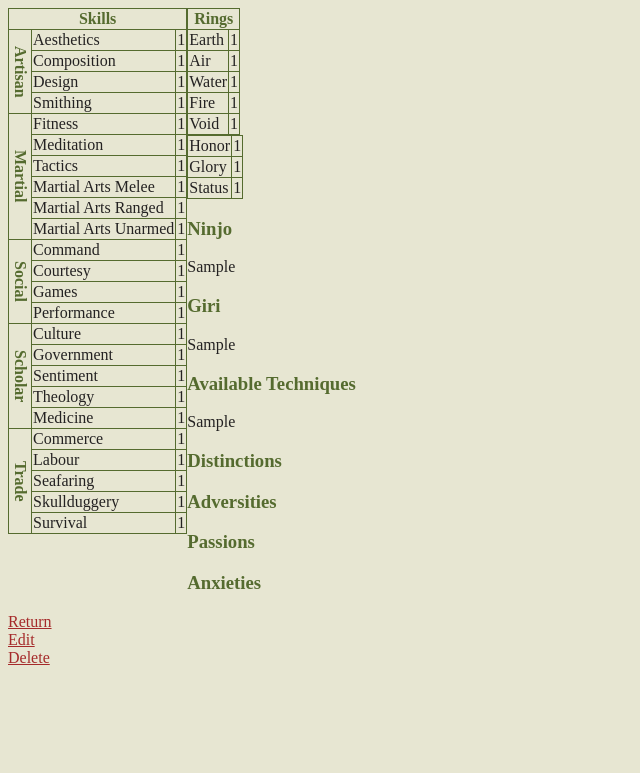
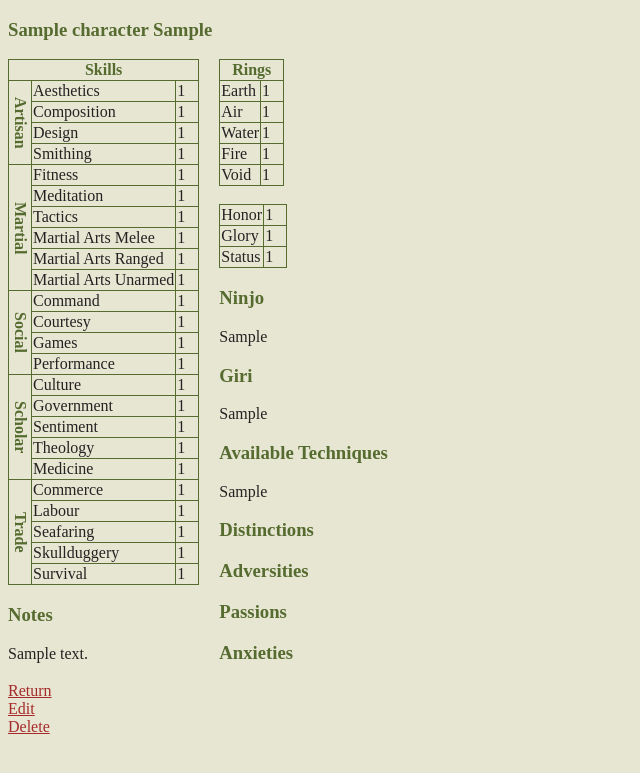
Before and after one commit to Koboldus/Digital-Yojimbo, a Django app: page /account/character/1/ in a window 1280 px wide. Shown: the top 773 px of the page, without its empty margins (0-640 px from the left). Run offline with Django 4.2, Linux system fonts and the light colour scheme; a user stored in the database is signed in; tables that the repository leaves empty hold one stand-in row (values such as "Sample post").

Commit message:
Finished css styling for now

```diff
--- a/config/settings.py
+++ b/config/settings.py
@@ -11,7 +11,7 @@ https://docs.djangoproject.com/en/4.1/ref/settings/
 """
 import os
 from pathlib import Path
-from secret import key
+from config.secret import key
 
 # Build paths inside the project like this: BASE_DIR / 'subdir'.
 BASE_DIR = Path(__file__).resolve().parent.parent
--- a/static/css/style.css
+++ b/static/css/style.css
@@ -7,7 +7,34 @@ body {
     display: flex;
     flex-direction: row;
     flex-wrap: nowrap;
+    border-radius: 1px;
+    border-color: darkolivegreen;
+    width: 100%;
+    height: 100%;
+}
 
+.sub-container {
+    max-width: 400px;
+}
+
+.note-field {
+    border-radius: 1px;
+    border-color: darkolivegreen;
+}
+
+.border {
+    min-width: 20px;
+}
+
+.traits {
+    height: 200px;
+    width: 400px;
+    overflow: scroll;
+    scrollbar-width: thin;
+    scrollbar-color: darkolivegreen transparent;
+    border-style: solid;
+    border-radius: 1px;
+    border-color: darkolivegreen;
 }
 
 a:hover {
@@ -31,4 +58,31 @@ h1, h2, h3, th {
 table, th, td {
     border: 1px solid darkolivegreen;
     border-collapse: collapse;
+    min-width: 20px;
 }
+
+input[type=submit] {
+    all: initial;
+    background-color: transparent;
+    color: brown;
+    border: 0px;
+    padding: 0%;
+    text-decoration: underline;
+    cursor: pointer;
+}
+
+input[type=submit]:hover {
+    all: initial;
+    background-color: transparent;
+    color: red;
+    border: 0px;
+    padding: 0%;
+    text-decoration: underline;
+    cursor: pointer;
+}
+
+input, textarea {
+    border-radius: 1px;
+    border-color: darkolivegreen;
+    background-color: #fffeec;
+}
--- a/templates/character_edit.html
+++ b/templates/character_edit.html
@@ -309,7 +309,7 @@
             </datalist>
         </p>
         <p>
-            <input type="submit" value="save">
+            <input type="submit" value="Save changes">
         </p>
 </form>
 {% endblock %}
--- a/templates/character_sheet.html
+++ b/templates/character_sheet.html
@@ -1,7 +1,9 @@
 {% extends 'base.html' %}
 {% block content %}
+<h3>{{ character.name }} {{ character.family }}</h3>
+
 <div class="main-container">
-    <div>
+    <div class="sub-container">
         <table>
             <tr>
                 <th colspan="3">Skills</th>
@@ -9,15 +11,15 @@
             <tr>
                 <th rowspan="4" class="skill-group">Artisan</th>
                 <td>Aesthetics</td>
-                <td>{{ character.aesthetics }}</td>
+                <td> {{ character.aesthetics }} </td>
             </tr>
             <tr>
                 <td>Composition</td>
-                <td>{{ character.composition }}</td>
+                <td> {{ character.composition }} </td>
             </tr>
             <tr>
                 <td>Design</td>
-                <td>{{ character.design }}</td>
+                <td> {{ character.design }} </td>
             </tr>
             <tr>
                 <td>Smithing</td>
@@ -108,8 +110,13 @@
                 <td>{{ character.survival }}</td>
             </tr>
         </table>
+        <div>
+            <h3>Notes</h3>
+            <div class="note-field">{{ character.notes }}</div>
+        </div>
     </div>
-    <div>
+    <div class="border"></div>
+    <div class="sub-container">
         <div>
             <table>
                 <tr>
@@ -137,6 +144,7 @@
                 </tr>
             </table>
         </div>
+        <br>
         <div>
             <table>
                 <tr>
--- a/templates/main_logged_in.html
+++ b/templates/main_logged_in.html
@@ -2,7 +2,6 @@
 {% load static %}
 {% block content %}
     <h1>Welcome {{ username }}</h1>
-    <p><a href="/account/character/create/">Create new character</a></p>
     <table>
             <tr>
                 <th>Name</th>
@@ -17,10 +16,11 @@
             </tr>
         {% endfor %}
     </table>
+    <br>
+    <a href="/account/character/create/">Create new character</a>
     <form action="/account/" method="post">
     {% csrf_token %}
-        <input type="submit" value="logout">
+        <input type="submit" value="Logout">
     </form>
-    <br>
     <a href="/account/delete/">Delete Account</a>
 {% endblock %}
```
Also changed, not shown: templates/character_create.html (+12 -6 lines).
